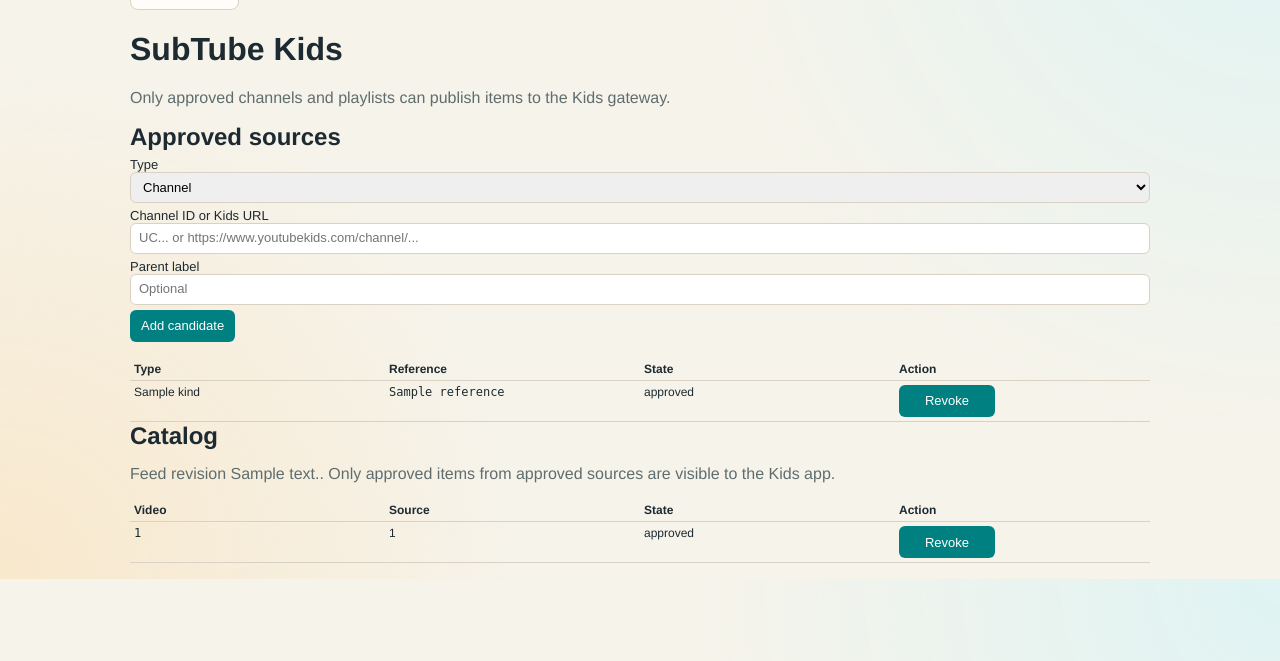
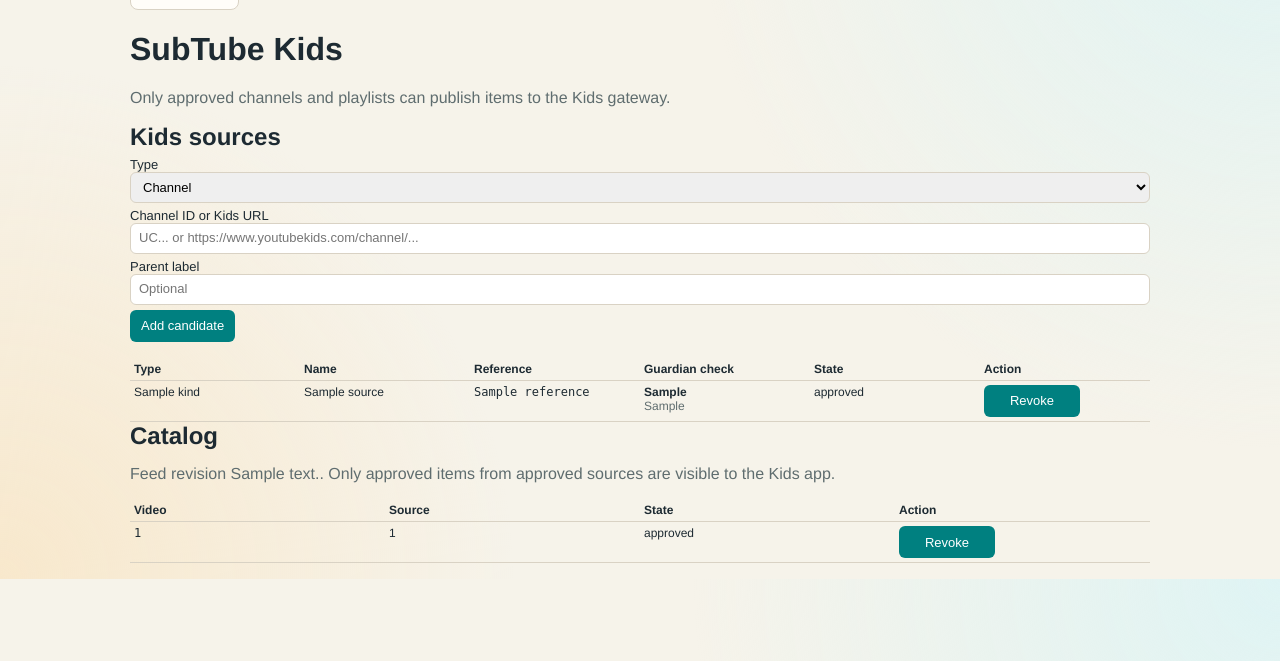
Before and after one commit to joeblack2k/sentinel-yt, a FastAPI app: template app/templates/kids.html in a window 1280 px wide. Shown: the part 139-800 px from the top of the page. Run offline with FastAPI, Linux system fonts and the light colour scheme; the template is opened without the code that fills it: most values are stand-ins (such as "Sample title", 1, 10 or a date in 2020); parts of the project's set-up code (start-up, migrations or seed data) failed here and were passed over; some libraries are stand-ins or nearby versions.

Commit message:
feat(kids): show guardian source checks to parents

```diff
--- a/app/templates/kids.html
+++ b/app/templates/kids.html
@@ -4,7 +4,7 @@
 <p class="muted">Only approved channels and playlists can publish items to the Kids gateway.</p>
 
 <section class="panel">
-  <h2>Approved sources</h2>
+  <h2>Kids sources</h2>
   <form id="kids-source-form">
     <label>Type
       <select name="kind">
@@ -22,12 +22,19 @@
   </form>
   <p id="kids-source-status" class="muted"></p>
   <table>
-    <thead><tr><th>Type</th><th>Reference</th><th>State</th><th>Action</th></tr></thead>
+    <thead><tr><th>Type</th><th>Name</th><th>Reference</th><th>Guardian check</th><th>State</th><th>Action</th></tr></thead>
     <tbody id="kids-sources">
       {% for source in sources %}
       <tr data-id="{{ source.id }}">
         <td>{{ source.kind }}</td>
+        <td>{{ source.title or '-' }}</td>
         <td><code>{{ source.reference }}</code></td>
+        <td>
+          <strong>{{ source.safety_verdict }}</strong>
+          {% if source.safety_reason %}
+          <br><span class="muted">{{ source.safety_reason }}</span>
+          {% endif %}
+        </td>
         <td class="state">{{ source.state }}</td>
         <td>
           {% if source.state != 'approved' %}
@@ -39,7 +46,7 @@
         </td>
       </tr>
       {% else %}
-      <tr><td colspan="4" class="muted">No Kids sources configured.</td></tr>
+      <tr><td colspan="6" class="muted">No Kids sources configured.</td></tr>
       {% endfor %}
     </tbody>
   </table>
```
Also changed, not shown: tests/test_kids_control.py (+2 -1 lines).
